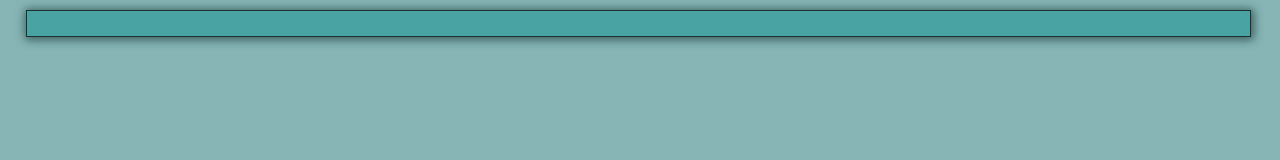
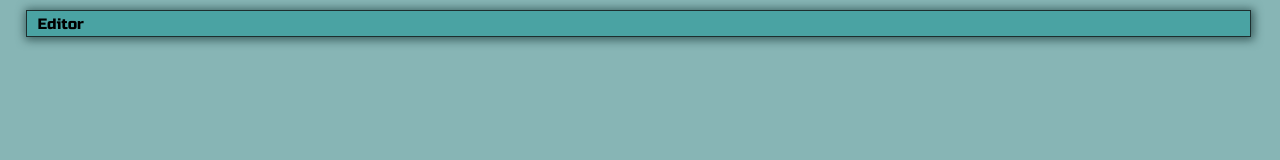
Before and after one commit to CristianPeralta/fcc-fe-projects, a React (Create React App) app in the folder markdown-previewer/: page / in a window 1280 px wide. Shown: the top 160 px of the page. Built offline with nearby package versions, Linux system fonts and the light colour scheme.

Commit message:
convert App to class

```diff
--- a/markdown-previewer/src/App.js
+++ b/markdown-previewer/src/App.js
@@ -1,17 +1,19 @@
-import React from 'react';
+import React, { Component } from 'react';
 import './App.css';
 
 const Toolbar = (props) => {
   return (
     <div className="toolbar">
       <i title="no-stack-dub-sack" className="fa fa-free-code-camp"/>
-      {props.children}
+      {props.text}
       <i onClick={props.onClick} className={props.icon}></i>
     </div>
  )
 };
 
-function App() {
+class App extends Component {
+
+  render() {
     return (
       <div>
         <div className="editorWrap maximized">
@@ -25,5 +27,6 @@ function App() {
       </div>
     )
   }
+}
 
 export default App;
```
Lines whose indentation alone changed are shown as unchanged.
